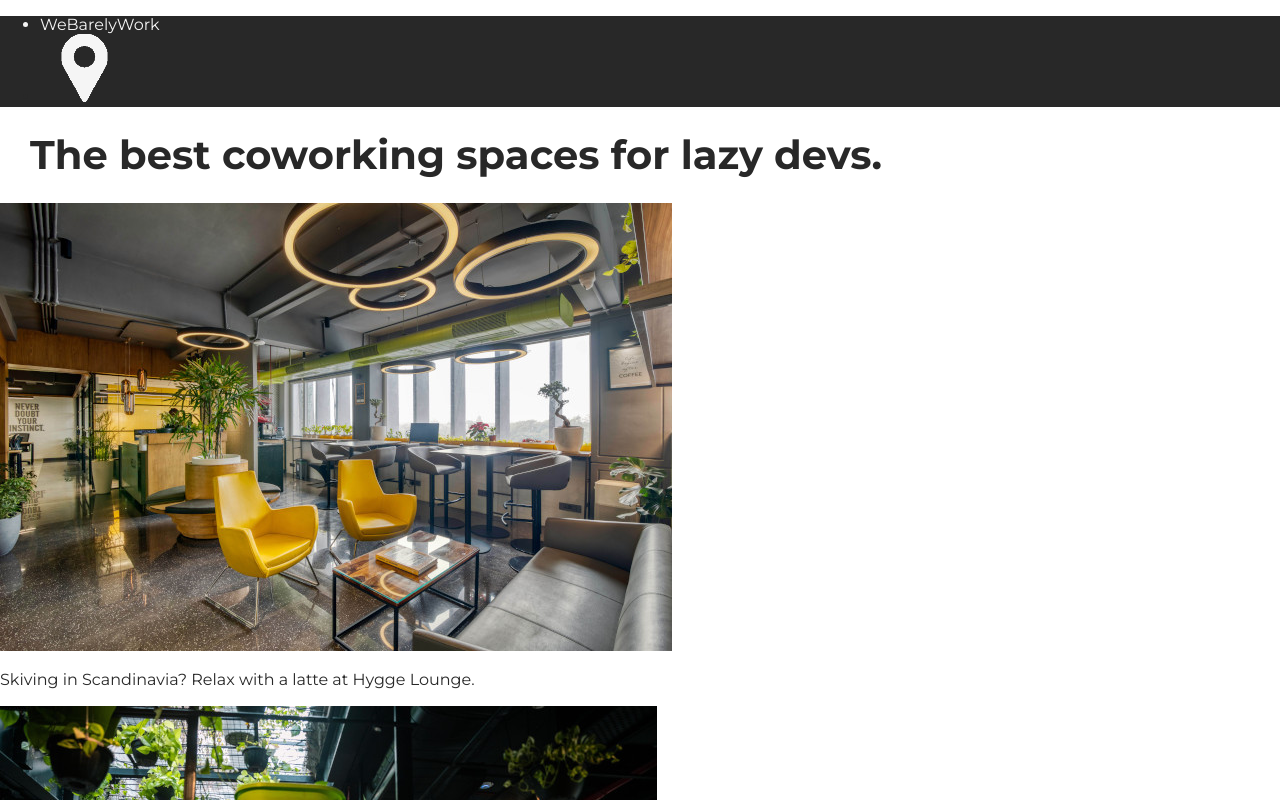
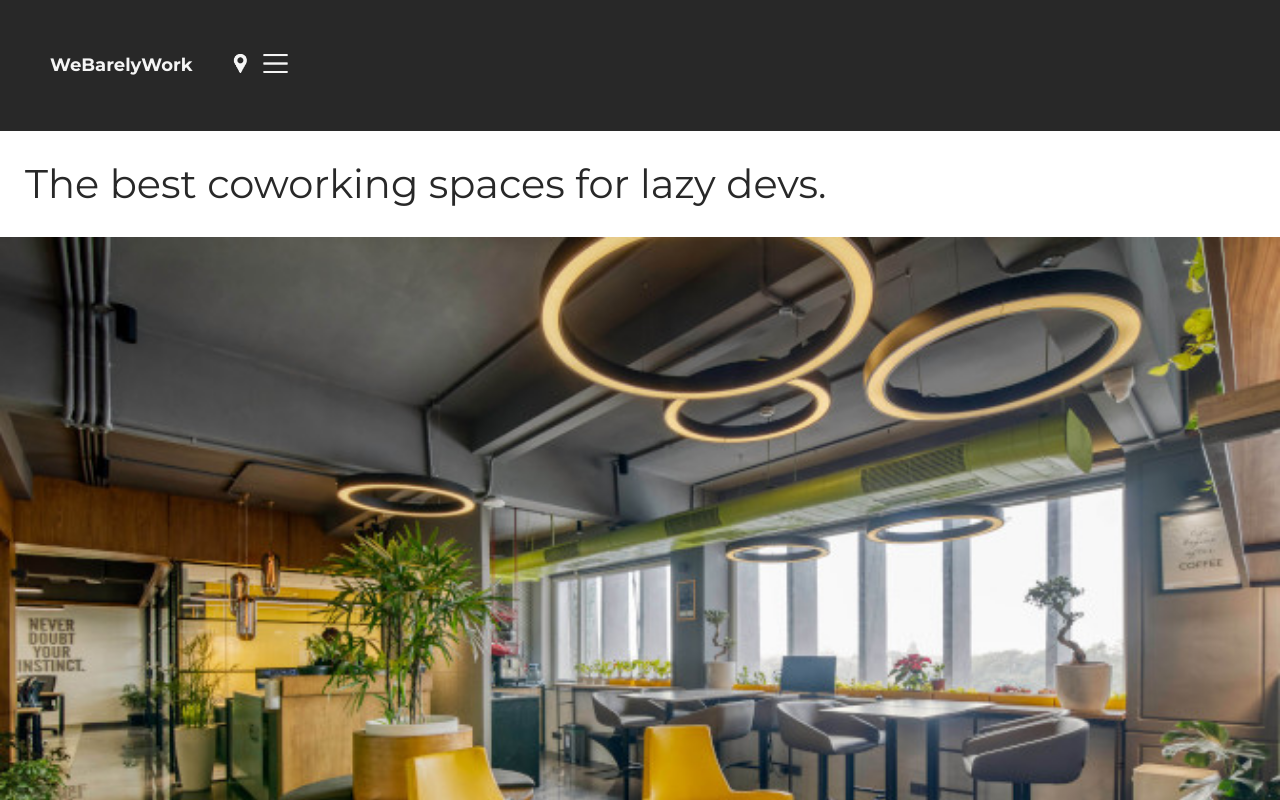
Before and after one commit to JacksonDynamics/Coworking_Space_Site, a website built with Vite: page index.html in a window 1280 px wide. Shown: the top 800 px of the page. Built offline with nearby package versions, Linux system fonts and the light colour scheme.

Commit message:
Basic CSS Layout

```diff
--- a/index.css
+++ b/index.css
@@ -1,23 +1,50 @@
 body {
     margin: 0;
     padding: 0;
-    font-family: 'Montserrat', sans-serif;
+    font-family: "Montserrat", sans-serif;
     color: #282828;
 }
 
 /* Typography */
+header {
+    color: whitesmoke;
+    background-color: #282828;
+}
+
+.logo {
+    font-size: 18px;
+    font-weight: 700;
+    margin: 30px 25px;
+}
+
+ul {
+    margin: 0;
+    padding: 25px;
+    display: flex;
+    align-items: center;
+    list-style-type: none;
+    gap: 10px;
+}
+
+li {
+    cursor: pointer;
+}
+
+.icon {
+    width: 25px;
+}
+
 
 h1 {
     font-size: 40px;
-    font-weight: 700;
-    margin: 25px 30px;
+    font-weight: 400;
+    margin: 30px 25px;
 }
 
-.logo {
-    color: whitesmoke;
+.item-img {
+    width: 100%;
 }
 
-nav {
-    background-color: #282828;
-    margin: 0;
+.caption {
+    margin: 0px 25px;
 }
--- a/index.html
+++ b/index.html
@@ -21,6 +21,9 @@
 					</li>
 					<li>
 						<img src="images/pin.png" class="icon" alt="location">
+					</li>
+					<li class="align-right">
+						<img src="images/burger.png" class="icon" alt="">
 					</li>
 				</ul>
 			</nav>
```
